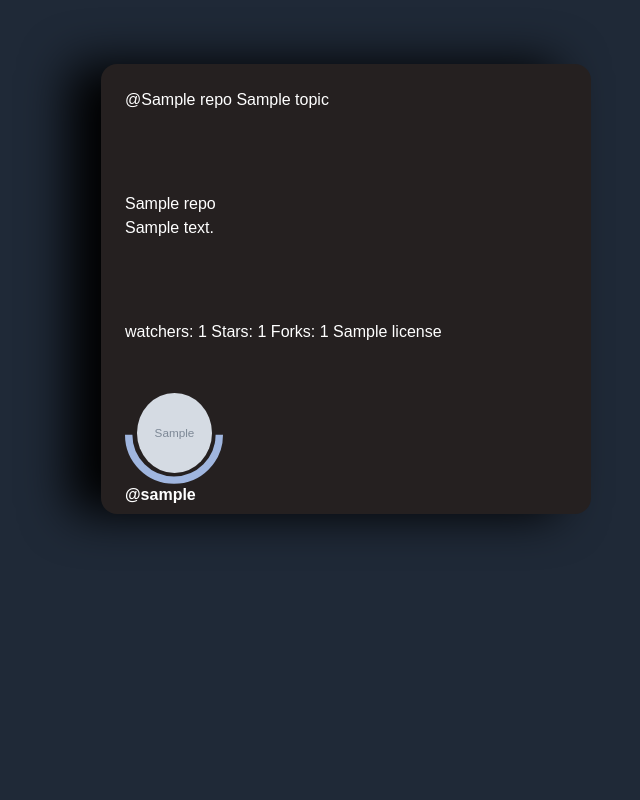
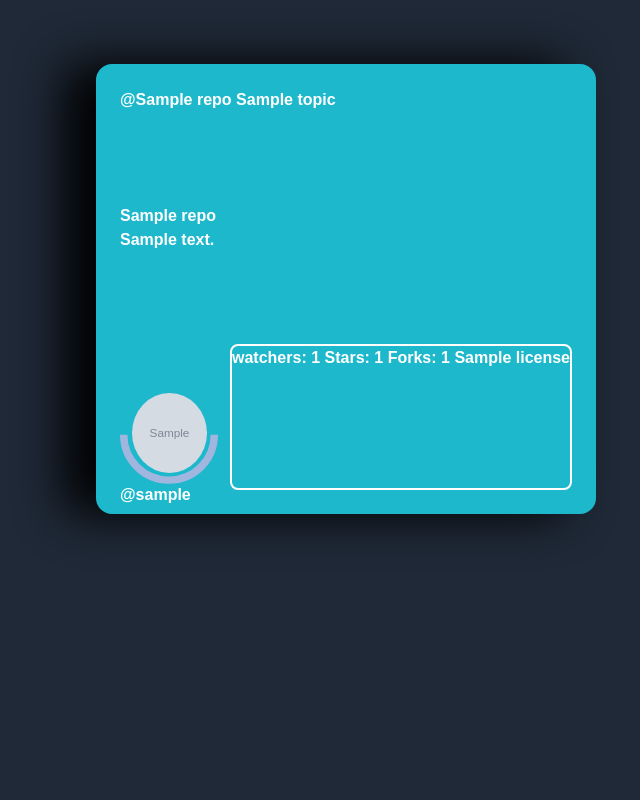
Before and after one commit to philimon-reset/Git-Stats, a Flask app: template templates/user_template.html in a window 1280 px wide. Shown: the whole page, without its empty margins (294-934 px from the left). Run offline with Flask 2, Linux system fonts and the light colour scheme; the template is opened without the code that fills it: most values are stand-ins (such as "Sample title", 1, 10 or a date in 2020); grey boxes marked "Sample" are stand-in pictures; style sheets or scripts are compiled from the project's sources.

Commit message:
blue card list

```diff
--- a/static/src.css
+++ b/static/src.css
@@ -4,16 +4,15 @@
 
 @import url('https://fonts.googleapis.com/css2?family=Zen+Kurenaido&display=swap');
 
-body {
-	font-family: 'Zen Kurenaido', sans-serif;
-	margin: 0;
-	padding: 0;
-	box-sizing: border-box;
+html .main {
+    height: 100vh;
+    width: 100vw;
+    font-family: 'Zen Kurenaido', sans-serif;
 }
 
    /* Card section */
 .card {
-   background-color: rgb(37, 32, 32);
+   background-color: rgb(29, 184, 204);
    border-radius: 16px;
    box-shadow: -2rem 0 3rem #000;
    transition: .2s;
@@ -24,9 +23,9 @@ body {
    padding: 1.5rem;
    margin: 2rem 2.5rem;
    height: 450px;
+   min-width: 490px;
    max-height: 500px;
-   width: 490px;
-   max-width: 500px;
+   width: 500px;
  }
 
  .card:hover {
@@ -43,7 +42,6 @@ body {
     }
 /* Main section */
 .main {
-    height: 100%;
 	overflow-x: scroll;
 	padding: 2rem;
 	display: flex;
@@ -51,19 +49,20 @@ body {
 }
 
  .main::-webkit-scrollbar {
-   width: 10px;
-   height: 10px;
-   position: absolute;
-   bottom: 0;
+    transform: rotateX(180deg);
+   width: 20px;
+   height: 20px;
+   }
+   .main::-webkit-scrollbar * {
+    transform: rotateX(180deg);
    }
    .main::-webkit-scrollbar-thumb {
-      background: #201c29;
+      background: #cf02cf;
       border-radius: 10px;
-      box-shadow: inset 2px 2px 2px hsla(0,0%,100%,.25), inset -2px -2px 2px rgba(0,0,0,.25);
    }
 
    .main::-webkit-scrollbar-track {
-      background: linear-gradient(90deg,#201c29,#201c29 1px,#17141d 0,#17141d);
+      background: linear-gradient(50deg,#4d01ff,#ff30f5 3px,#6c25f8 1px,#b5f819);
    }
 
    /* user info section */
@@ -102,3 +101,13 @@ body {
 	    bottom: 15px;
 	    transform: translateY(2rem);
     }
+
+    /* toe elements */
+    .toe {
+        display: flex;
+
+    }
+
+    .common {
+        order: 1;
+    }
--- a/templates/user_template.html
+++ b/templates/user_template.html
@@ -5,9 +5,7 @@
       <link rel="stylesheet" href="../static/style.css">
       <link rel="stylesheet" href="../static/src.css">
    </head>
-
-
-   <body class="bg-gray-800 p-0 m-0 text-white">
+   <body class="bg-gray-800 p-0 m-0 text-white font-bold box-border">
       <section class="main">
                {% for repo in user_repo_info %}
                <article class="card rounded-lg">
@@ -29,14 +27,16 @@
                      </div>
                   </div>
                   <div class="toe">
-                     <span class="common watcher_count">watchers: {{
-                        repo.subscribers_count }}</span>
-                     <span class="common star_count">Stars: {{ repo.stargazers_count
-                        }}</span>
-                     <span class="common forks_count">Forks: {{ repo.forks_count }}</span>
-                     {% if repo.license is defined %}
-                     <span class="license_main">{{ repo.license.name }}</span>
-                     {% endif %}
+                     <div class="common rounded-lg border-2 border-white">
+                        <span class="watcher_count">watchers: {{
+                           repo.subscribers_count }}</span>
+                        <span class="star_count">Stars: {{ repo.stargazers_count
+                           }}</span>
+                        <span class="forks_count">Forks: {{ repo.forks_count }}</span>
+                        {% if repo.license is defined %}
+                        <span class="license_main">{{ repo.license.name }}</span>
+                        {% endif %}
+                     </div>
                      <div class="user_info">
                         <img src={{ user_info.avatar_url }} alt="avatar">
                         <span class="username"><a href={{ user_info.html_url }}>@{{
```
